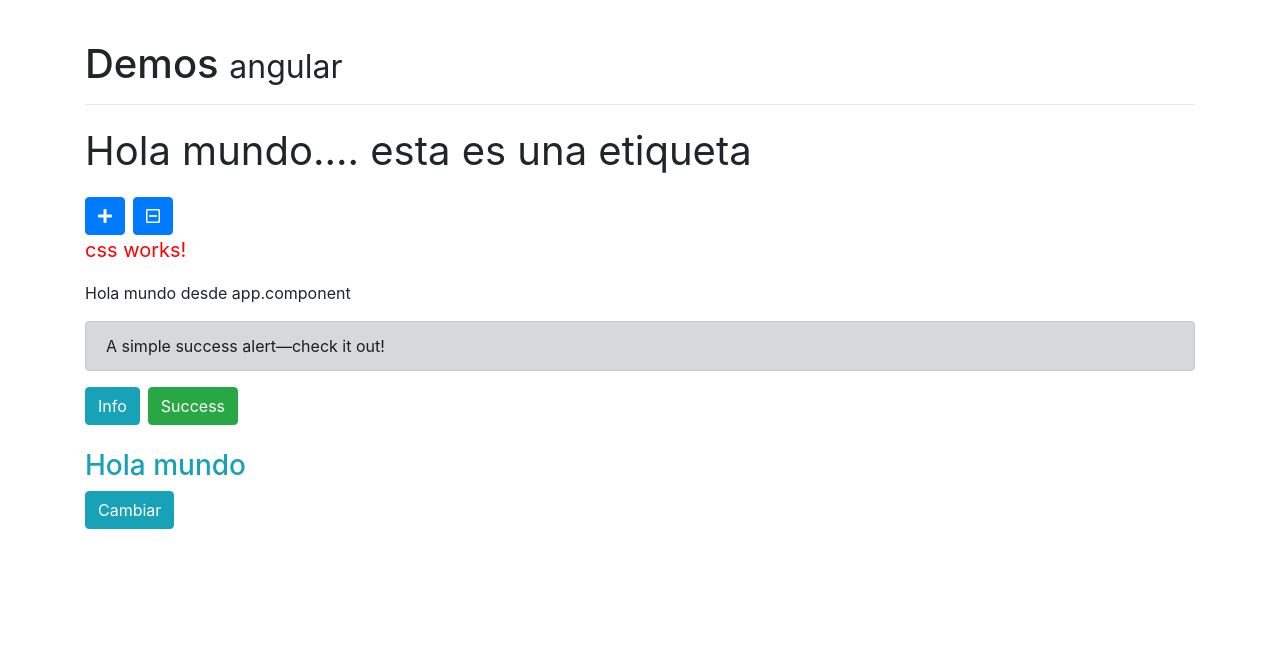
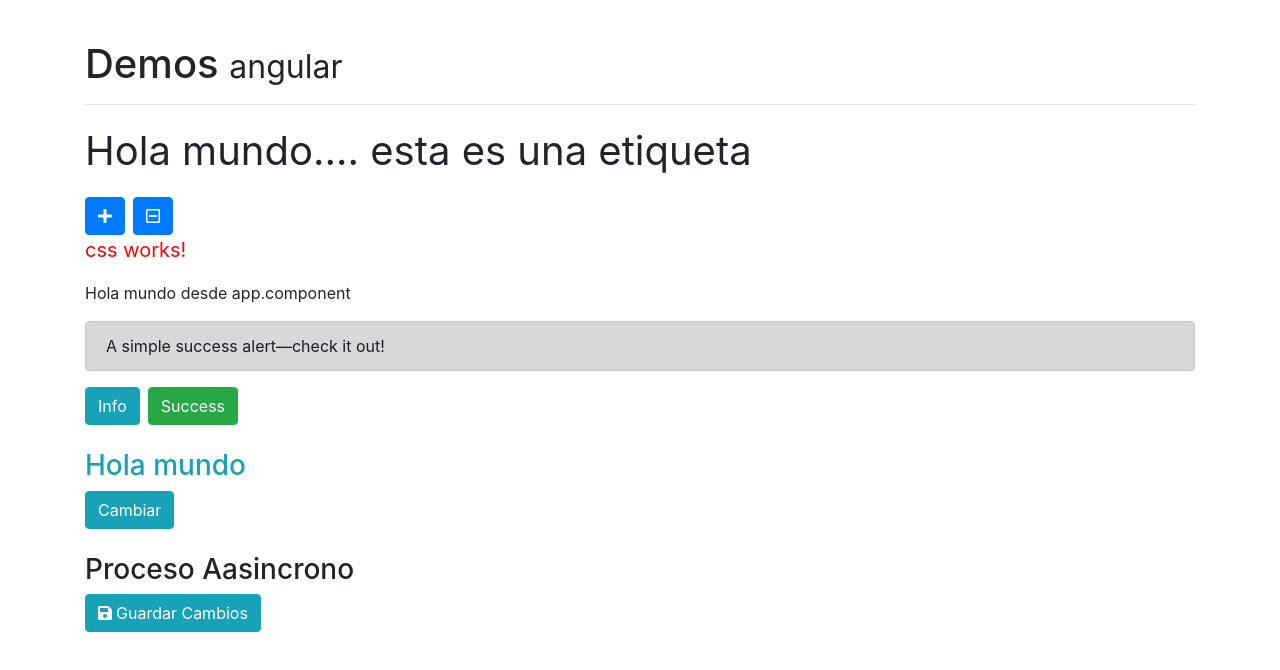
Before and after one commit to jguerrero101314/angularJS, an Angular app in the folder 06-miscelaneos/: page / in a window 1280 px wide. Shown: the top 670 px of the page. Built offline with nearby package versions, Linux system fonts and the light colour scheme.

Commit message:
143. Usando procesos asíncronos con indicadores de usuario

```diff
--- a/06-miscelaneos/src/app/components/clases/clases.component.html
+++ b/06-miscelaneos/src/app/components/clases/clases.component.html
@@ -11,3 +11,10 @@
 <button (click)="propiedades.danger = !propiedades.danger" type="button" name="button" class="btn btn-danger" [ngClass]="{'btn-danger':propiedades.danger, 'btn-info': !propiedades.danger}">
   Cambiar
 </button>
+<br><br>
+<h3>Proceso Aasincrono</h3>
+<button (click)="ejecutar()" class="btn btn-info" type="button" name="button" [disabled]="loading"><i class="fas mr-1"[ngClass]="{'fa-save':!loading,'fa-spin fa-sync':loading}"></i>
+  <span *ngIf="!loading">Guardar Cambios</span>
+  <span *ngIf="loading">Espere por favor...</span>
+
+</button>
--- a/06-miscelaneos/src/app/components/clases/clases.component.ts
+++ b/06-miscelaneos/src/app/components/clases/clases.component.ts
@@ -1,19 +1,24 @@
-import { Component, OnInit } from '@angular/core';
+import { Component, OnInit } from "@angular/core";
 
 @Component({
-  selector: 'app-clases',
-  templateUrl: './clases.component.html',
-  styles: []
+  selector: "app-clases",
+  templateUrl: "./clases.component.html",
+  styles: [],
 })
 export class ClasesComponent implements OnInit {
-  alerta:string="alert-dark";
-  propiedades:any = {
-    danger:false
-  }
+  alerta: string = "alert-dark";
+  loading: boolean = false;
+  propiedades: any = {
+    danger: false,
+  };
 
-  constructor() { }
+  constructor() {}
 
-  ngOnInit(): void {
-  }
+  ngOnInit(): void {}
 
+  ejecutar(){
+    this.loading = true;
+     setTimeout(()=> this.loading = false , 3000 );
+
+   }
 }
--- a/06-miscelaneos/src/index.html
+++ b/06-miscelaneos/src/index.html
@@ -1,5 +1,5 @@
 <!doctype html>
-<html lang="en">
+<html lang="es">
 
 <head>
     <meta charset="utf-8">
@@ -13,5 +13,10 @@
 <body>
     <app-root></app-root>
 </body>
+<script type="text/javascript">
+    window.FontAwesomeConfig = {
+        autoReplaceSvg: false
+    }
+</script>
 
 </html>
```
